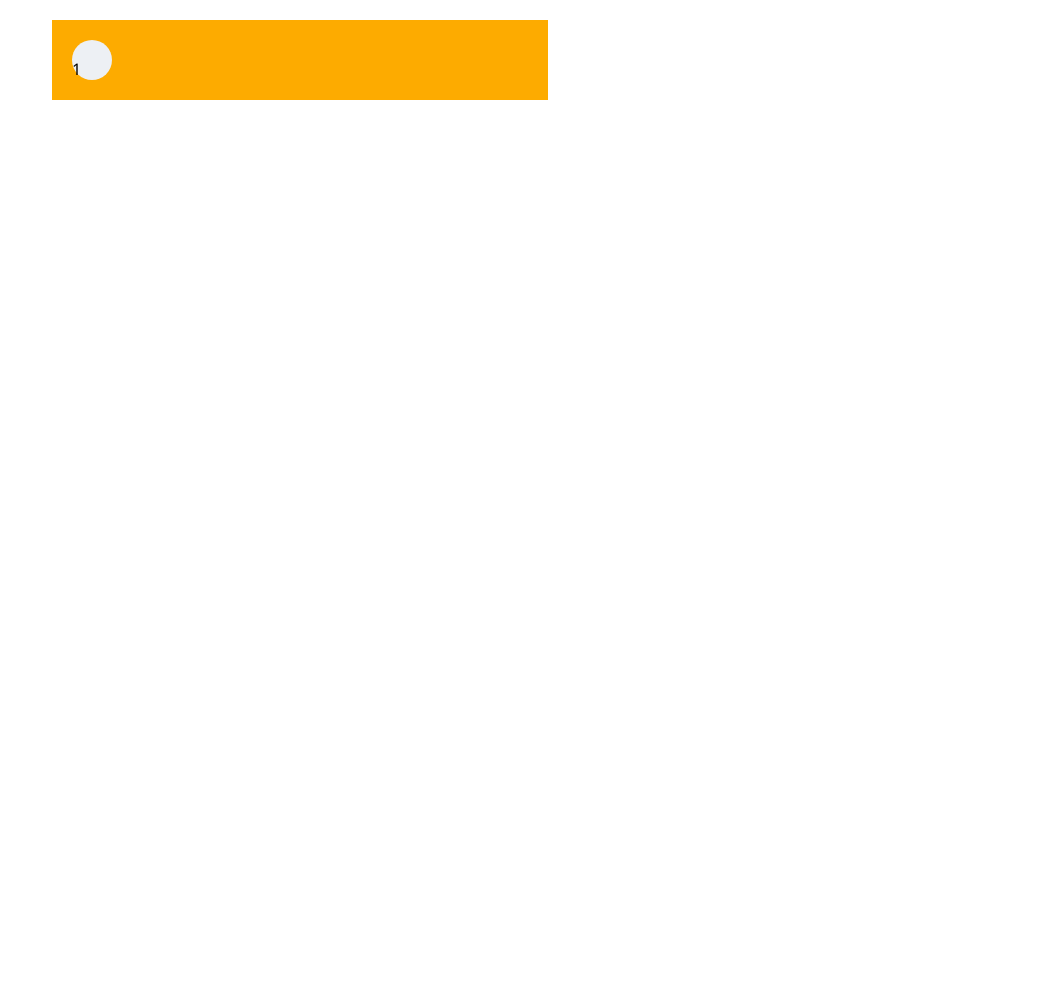
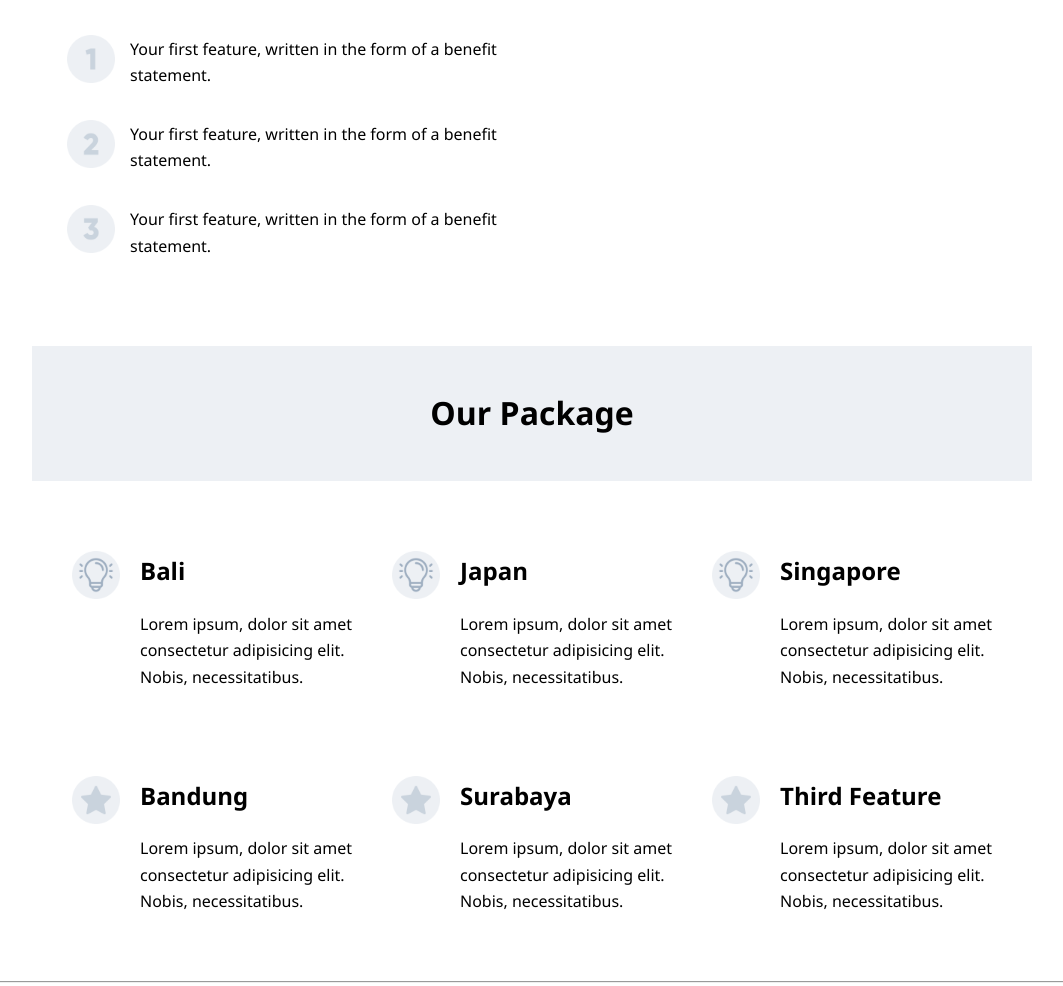
Before and after one commit to georgejusen/RevoU-Software-Engineering, a plain HTML site: page Mini Project/html/landing-page.html in a window 1280 px wide. Shown: the part 1043-2029 px from the top of the page, without its empty margins (108-1171 px from the left). Drawn offline with Linux system fonts and the light colour scheme.

Commit message:
update sore

```diff
--- a/Mini Project/css/style.css
+++ b/Mini Project/css/style.css
@@ -9,7 +9,7 @@ body {
 body {
     font-family: 'Segoe UI', Tahoma, Geneva, Verdana, sans-serif;
     line-height: 1.65;
-    padding-bottom: 1000px;
+    /* padding-bottom: 1000px; */
 }
 
 
@@ -62,9 +62,8 @@ body {
     align-items: center;
     flex-direction: column;
     font-size: 25px;
+}
 
-
-}
 
 
 /* mengatur main content */
@@ -96,6 +95,9 @@ body {
     margin-left: 20px;
 
 }
+
+.
+
 
 .form {
     display: flex;
@@ -139,25 +141,80 @@ body {
 
 .box-container {
     display: flex;
-    flex-direction: row
-    ;
+    flex-direction: row;
     background-color: #fdab00;
 }
 
-.box {
+
+.feature{
+    display: flex;
+}
+
+.feature .icon img{
+    width: 48px;
+    padding: 15px;
+    justify-content: center;
+}
+/* Fisrt Feature */
+
+
+
+
+/* Our Package */
+
+.our-package {
+    margin: 50px auto;
+    width: 960px;
+    display: flex;
+    justify-content: center;
+    background-color: #edf0f4;
+    padding: 20px;
+
 
 }
 
-.text-box{
-    display: flex;
+
+/* package country */
+
+.package-country {
+  width: 960px;
+  margin: 50px auto;
+  display: flex;
 }
 
-.icon{
+.country {
     display: flex;
-        margin: 20px;
-        border-radius: 50%;
-        width: 40px;
-        height: 40px;
-        text-align: center;
-        background-color: #edf0f4;
+    justify-content: center;
+
 }
+
+.country img{
+    margin: 20px;
+    width: 48px;
+
+}
+
+.call-action{
+    margin-top: 80px;
+    margin-bottom: 80px;
+}
+
+
+.call-action .headlines{
+    width: 960px;
+    display: flex;
+    margin:auto;
+    flex-direction: column;
+    justify-content: center;
+    text-align: center;
+}
+
+.call-action .headlines button {
+    margin-top: 40px;
+    width: 400px;
+    height: 60px;
+    border-radius: 4px;
+    background-color: #29323D;
+    font-size: 18px;
+    color: white;
+}
--- a/Mini Project/html/landing-page.html
+++ b/Mini Project/html/landing-page.html
@@ -48,24 +48,37 @@
                     your headline and
                     explain the benefits of your service or product</h5>
             </section>
-
-            <section class="box-container">
+            <section class="feature">
                 <div class="icon">
-                    <div class="box">
-                        <div class="satu"></div>
-                        <p>1</p>
-
-                    </div>
+                    <img src="/RevoU-Software-Engineering/Mini Project/assets/number-1.png" alt="">
                 </div>
+                <div>
+                    <p>Your first feature, written in the form of a benefit statement.</p>
                 </div>
-
-
+            </section>
+            <section class="feature">
+                <div class="icon">
+                    <img src="/RevoU-Software-Engineering/Mini Project/assets/number-2.png" alt="">
+                </div>
+                <div>
+                    <p>Your first feature, written in the form of a benefit statement.</p>
+                </div>
+            </section>
+            <section class="feature">
+                <div class="icon">
+                    <img src="/RevoU-Software-Engineering/Mini Project/assets/number-3.png" alt="">
+                </div>
+                <div>
+                    <p>Your first feature, written in the form of a benefit statement.</p>
+                </div>
             </section>
         </section>
 
         <section class="form-container">
-            <h3>Contact Us</h3>
-            <p>Sales akan menghubungi anda 1x24 jam setelah data kami terima</p>
+            <div class="form-container-text">
+                <h3>Contact Us</h3>
+                <p>Sales akan menghubungi anda 1x24 jam setelah data kami terima</p>
+            </div>
             <form class="form">
                 <div>
                     <label>Your Name:</label>
@@ -85,16 +98,97 @@
                     </select>
                 </div>
                 <div>
-                    <button>SEND</button>
+                    <button value="submit">SEND</button>
                 </div>
-
             </form>
         </section>
-
-
     </main>
 
+    <main class="our-package">
+        <h1>
+            Our Package
+        </h1>
+    </main>
 
+    <main class="package-country">
+        <div class="country">
+            <div class="logo-country">
+                <img src="/RevoU-Software-Engineering/Mini Project/assets/idea.png" alt="">
+            </div>
+            <div class="content-package">
+                <h2>Bali</h2>
+                <p>Lorem ipsum, dolor sit amet consectetur adipisicing elit. Nobis, necessitatibus.</p>
+            </div>
+        </div>
+
+        <div class="country">
+            <div class="logo-country">
+                <img src="/RevoU-Software-Engineering/Mini Project/assets/idea.png" alt="">
+            </div>
+            <div class="content-package">
+                <h2>Japan</h2>
+                <p>Lorem ipsum, dolor sit amet consectetur adipisicing elit. Nobis, necessitatibus.</p>
+            </div>
+        </div>
+
+        </div>
+        <div class="country">
+            <div class="logo-country">
+                <img src="/RevoU-Software-Engineering/Mini Project/assets/idea.png" alt="">
+            </div>
+            <div class="content-package">
+                <h2>Singapore</h2>
+                <p>Lorem ipsum, dolor sit amet consectetur adipisicing elit. Nobis, necessitatibus.</p>
+            </div>
+        </div>
+    </main>
+
+    <main class="package-country">
+        <div class="country">
+            <div class="logo-country">
+                <img src="/RevoU-Software-Engineering/Mini Project/assets/star.png" alt="">
+            </div>
+            <div class="content-package">
+                <h2>Bandung</h2>
+                <p>Lorem ipsum, dolor sit amet consectetur adipisicing elit. Nobis, necessitatibus.</p>
+            </div>
+        </div>
+
+        <div class="country">
+
+            <div class="logo-country">
+                <img src="/RevoU-Software-Engineering/Mini Project/assets/star.png" alt="">
+            </div>
+            <div class="content-package">
+                <h2>Surabaya</h2>
+                <p>Lorem ipsum, dolor sit amet consectetur adipisicing elit. Nobis, necessitatibus.</p>
+            </div>
+        </div>
+
+        </div>
+        <div class="country">
+            <div class="logo-country">
+                <img src="/RevoU-Software-Engineering/Mini Project/assets/star.png" alt="">
+            </div>
+            <div class="content-package">
+                <h2>Third Feature</h2>
+                <p>Lorem ipsum, dolor sit amet consectetur adipisicing elit. Nobis, necessitatibus.</p>
+            </div>
+
+        </div>
+    </main>
+
+    <hr>
+    <main class="call-action">
+        <div class="headlines">
+            <h2>Your Closing Argument Headline</h2>
+            <p>Lorem ipsum dolor, sit amet consectetur adipisicing elit. Iure deleniti, iusto qui assumenda quis
+                officiis. Omnis placeat dicta quisquam cum consequuntur, praesentium sit reiciendis nemo error dolores
+                nesciunt magni! Temporibus.</p>
+            <button>CALL TO ACTION</button>
+        </div>
+    </main>
+    <hr>
 </body>
 
 </html>
```
Also changed, not shown: Mini Project/assets/iconkecil.png (added), Mini Project/assets/idea.png (added), Mini Project/assets/number-1.png (added), Mini Project/assets/number-2.png (added), Mini Project/assets/number-3.png (added), Mini Project/assets/star.png (added).
